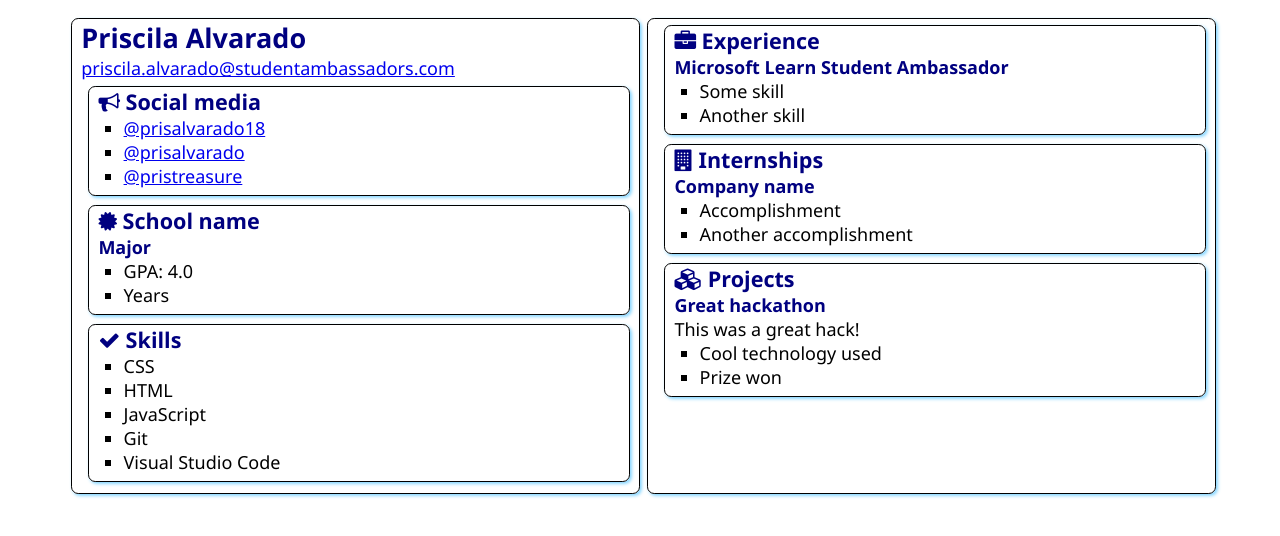
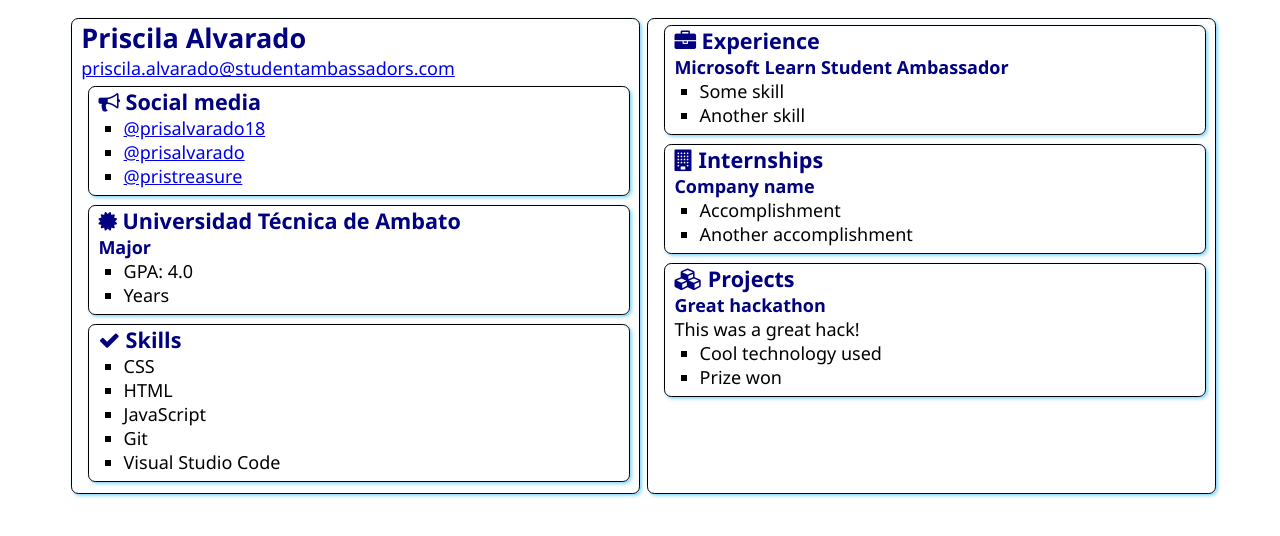
Before and after one commit to prisalvarado18/SATechnicalOnboarding, a plain HTML site: page src/index.html in a window 1280 px wide. Drawn offline with Linux system fonts and the light colour scheme.

Commit message:
Added School Name
I added my school name.

```diff
--- a/src/index.html
+++ b/src/index.html
@@ -31,7 +31,7 @@
                 <div class="education">
                     <h2>
                         <i class="fa fa-certificate" aria-hidden="true"></i>
-                        School name
+                        Universidad Técnica de Ambato
                     </h2>
                     <h3>Major</h3>
                     <ul>
```
